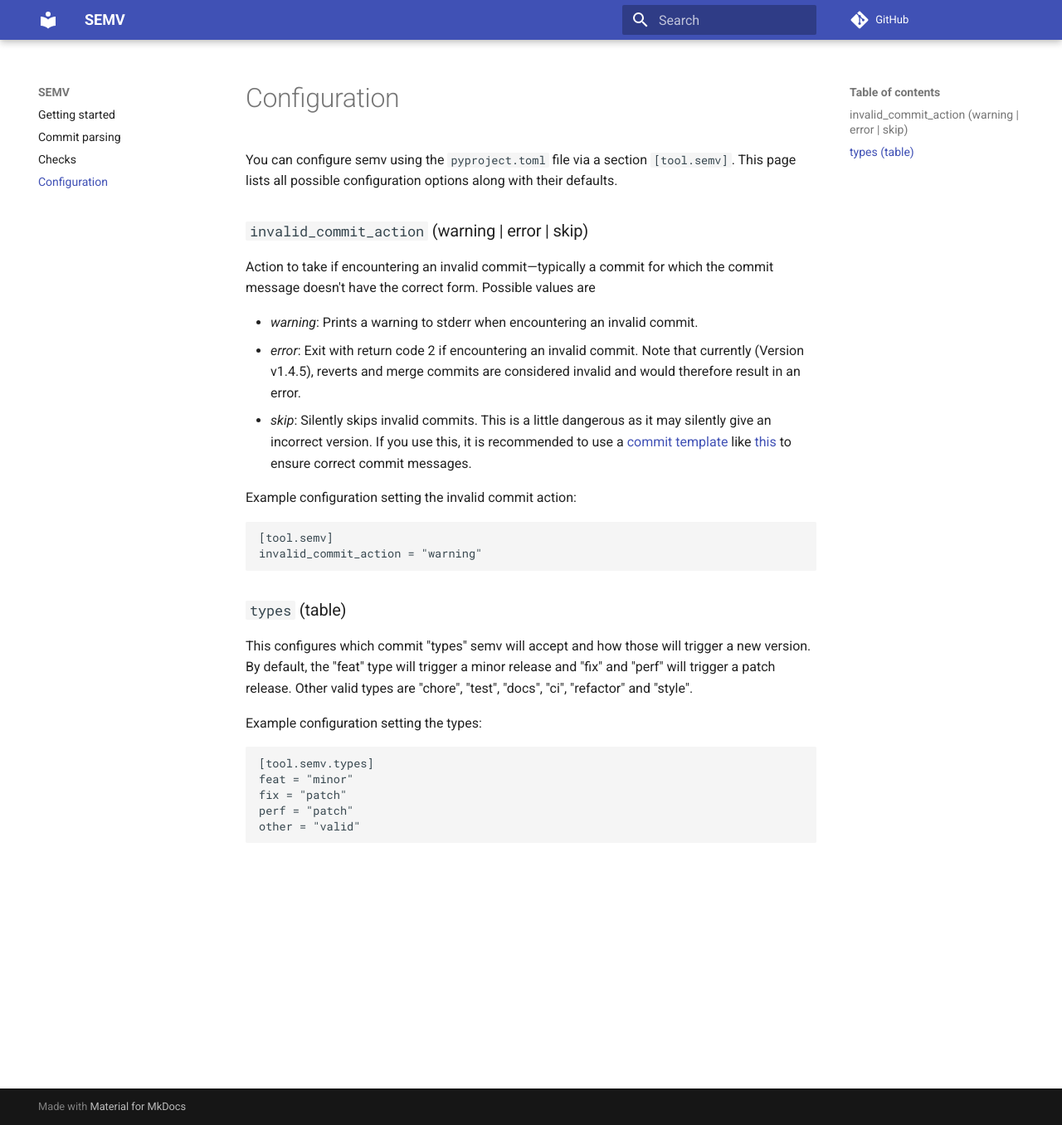
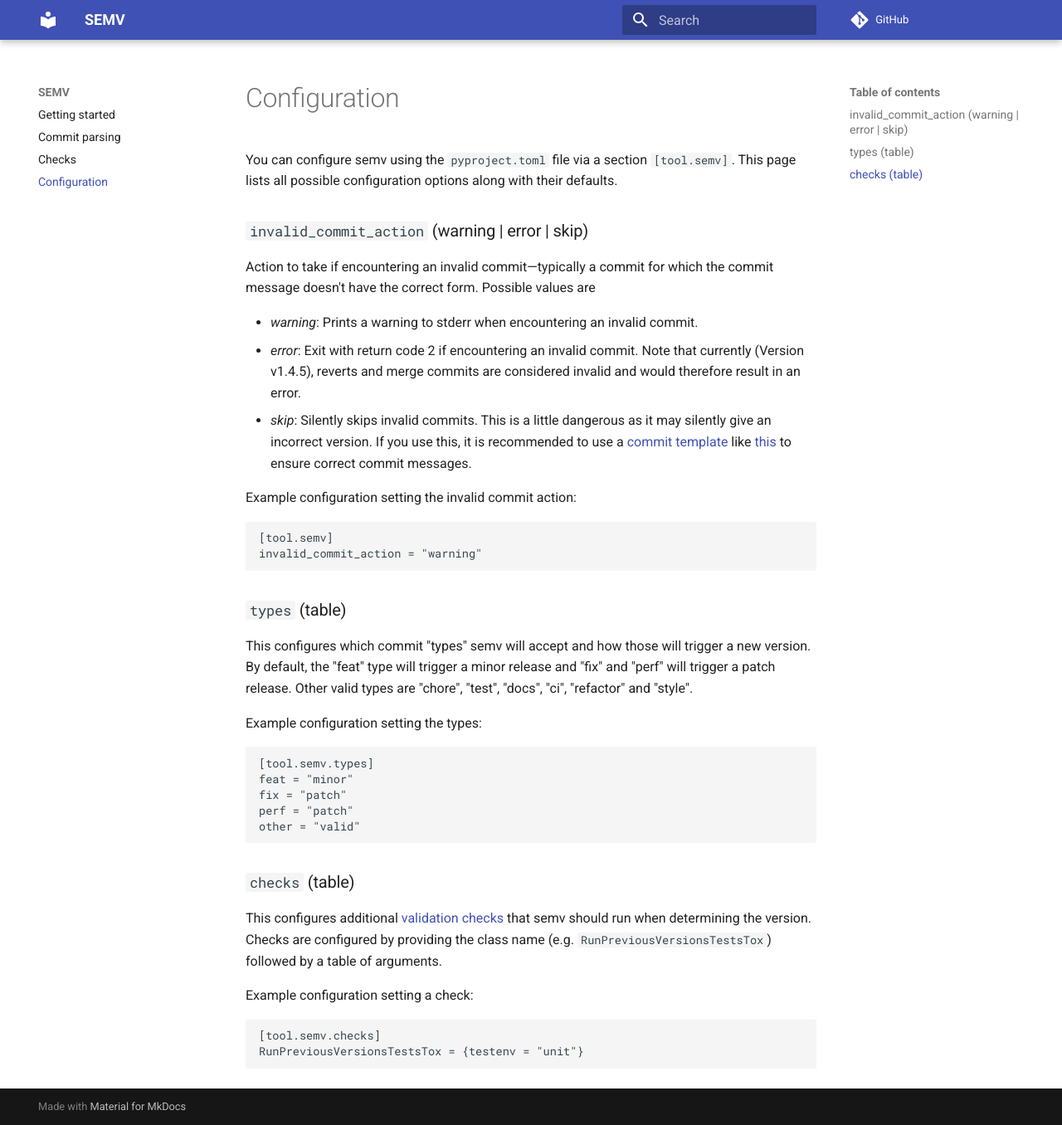
Before and after one commit to igordertigor/semv, an MkDocs documentation site: the page built from docs/configuration.md, in a window 1280 px wide and 1356 px high. Shown: the whole window at 83% size. Built offline with MkDocs 1.6.1 and Material for MkDocs 9.7.7, drawn with Linux system fonts in a browser that asks for light colours; comment, search, counter and statistics services are not loaded.

Commit message:
docs(config): checks

````diff
--- a/docs/configuration.md
+++ b/docs/configuration.md
@@ -20,7 +20,11 @@
 
 ### `types` (table)
 
-This configures which commit "types" semv will accept and how those will trigger a new version. By default, the "feat" type will trigger a minor release and "fix" and "perf" will trigger a patch release. Other valid types are "chore", "test", "docs", "ci", "refactor" and "style".
+This configures which commit "types" semv will accept and how
+those will trigger a new version. By default, the "feat" type
+will trigger a minor release and "fix" and "perf" will trigger
+a patch release. Other valid types are "chore", "test",
+"docs", "ci", "refactor" and "style".
 
 Example configuration setting the types:
 ```toml
@@ -30,3 +34,13 @@
 perf = "patch"
 other = "valid"
 ```
+
+### `checks` (table)
+
+This configures additional [validation checks](checks.md) that semv should run when determining the version. Checks are configured by providing the class name (e.g. `RunPreviousVersionsTestsTox`) followed by a table of arguments.
+
+Example configuration setting a check:
+```toml
+[tool.semv.checks]
+RunPreviousVersionsTestsTox = {testenv = "unit"}
+```
````
